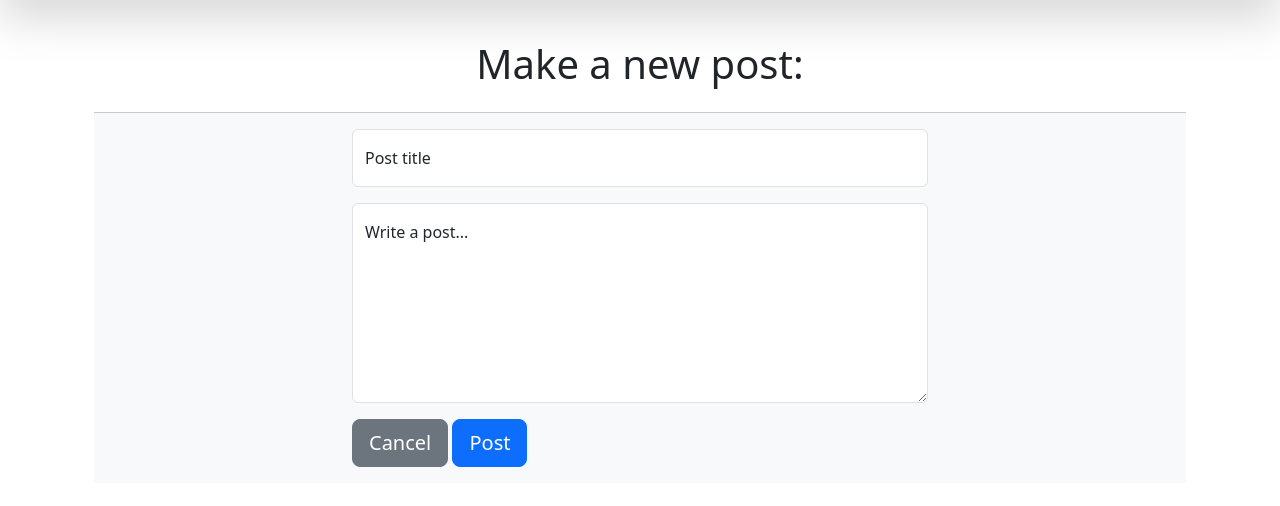
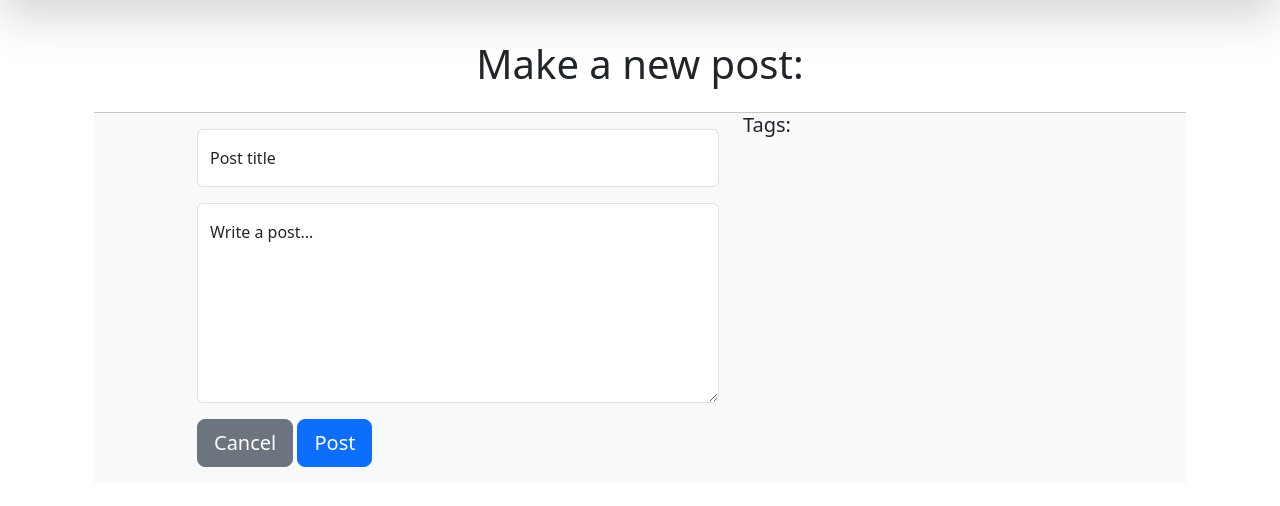
Before and after one commit to CAWittMN/flask-blogly, a Flask app: page /users/1/posts/new in a window 1280 px wide. Shown: the part 56-562 px from the top of the page. Run offline with Flask 3, Linux system fonts and the light colour scheme.

Commit message:
start html for tag view

```diff
--- a/templates/new-post.html
+++ b/templates/new-post.html
@@ -3,7 +3,9 @@
   <div class="row mb-3"><h1 class="text-center">Make a new post:</h1></div>
   <hr class="mb-0" />
   <div class="container bg-light">
-    <div class="container" style="width: 600px">
+    <div class="row">
+      <div class="col-1"></div>
+      <div class="col-6">
         <div class="row pt-3 pb-3">
           <form method="post">
             <div class="form-floating mb-3">
@@ -35,6 +37,12 @@
           </form>
         </div>
       </div>
+      <div class="col-4">
+        <div class="row"><form action=""></form></div>
+        <h5>Tags:</h5>
+      </div>
+      <div class="col-1"></div>
+    </div>
   </div>
 </div>
 {% endblock %}
```
Lines whose indentation alone changed are shown as unchanged.
